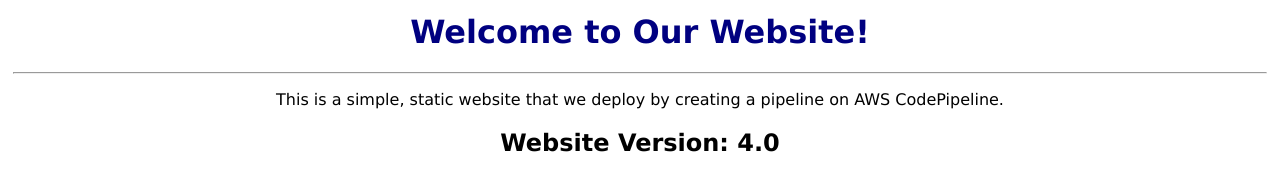
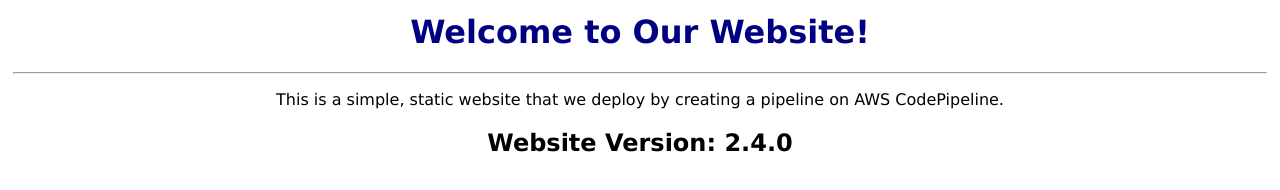
Before and after one commit to kavinraj-e/ci-cd, a plain HTML site: page index.html in a window 1280 px wide. Drawn offline with Linux system fonts and the light colour scheme.

Commit message:
Update index.html

```diff
--- a/index.html
+++ b/index.html
@@ -6,6 +6,6 @@
         <h1 style="color:navy">Welcome to Our Website! </h1>
         <hr>
         <p>This is a simple, static website that we deploy by creating a pipeline on AWS CodePipeline.</p>
-        <h2>Website Version: 4.0</h2>
+        <h2>Website Version: 2.4.0</h2>
     </body>
 </html>
```
